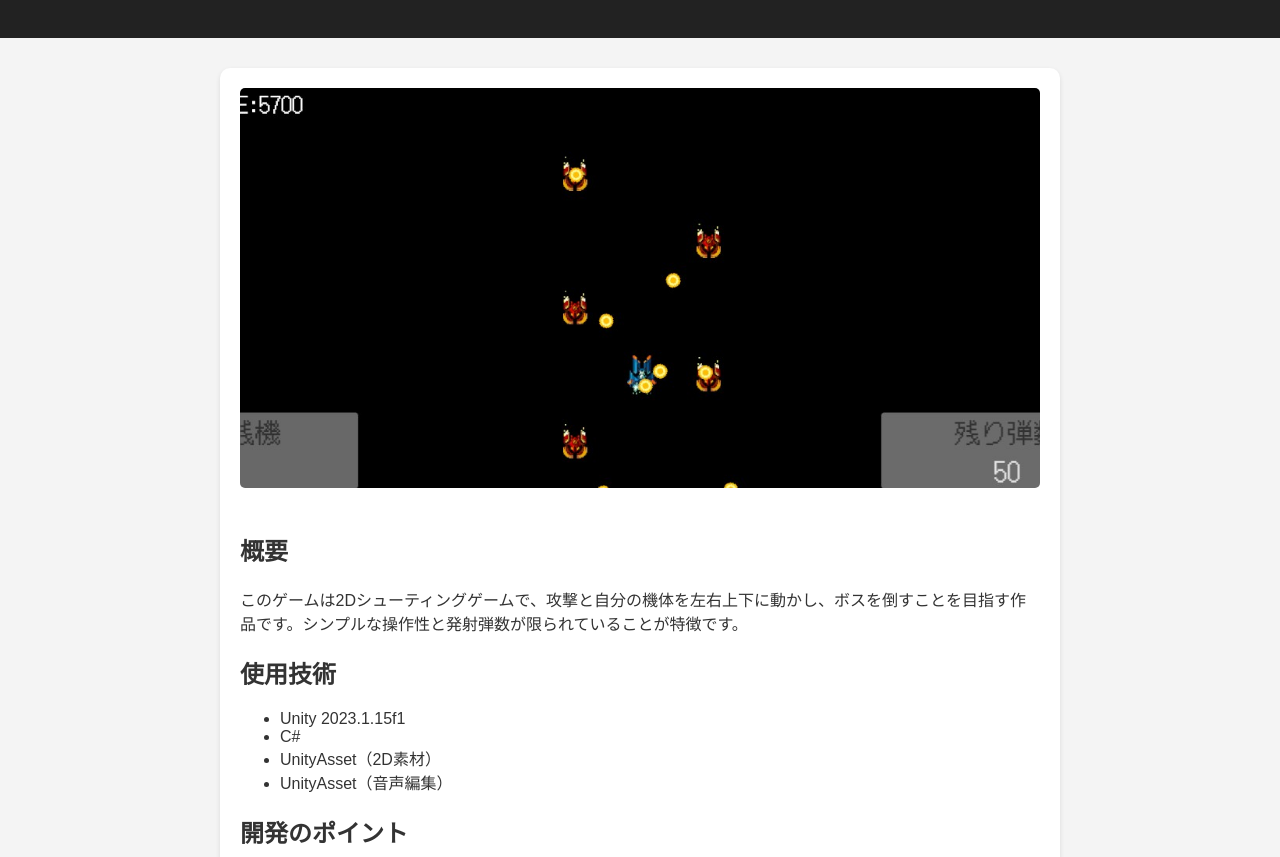
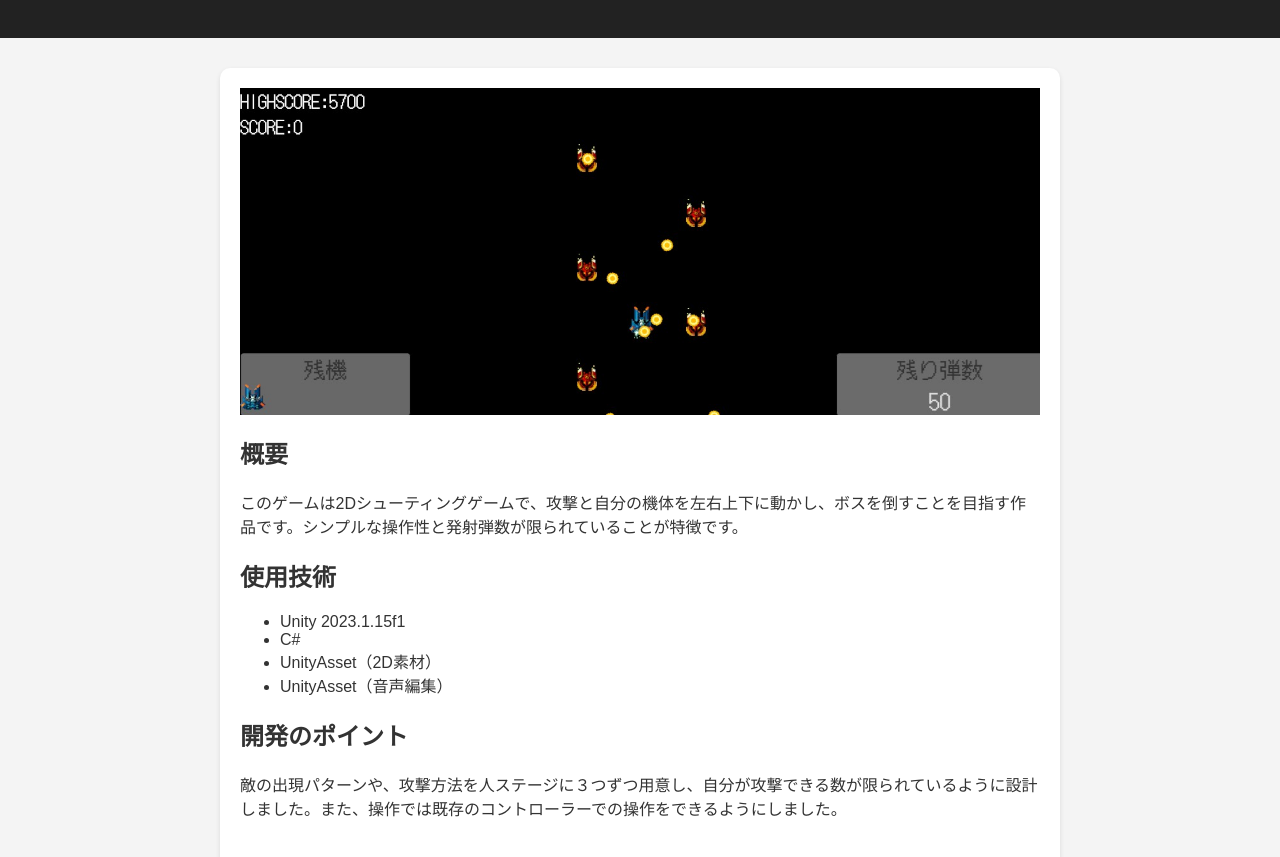
Before and after one commit to KitamuraRyuudai/kitamuraryuudai.github.io, a plain HTML site: page game1.html in a window 1280 px wide. Shown: the part 69-926 px from the top of the page. Drawn offline with Linux system fonts and the light colour scheme.

Commit message:
Update game1.html

```diff
--- a/game1.html
+++ b/game1.html
@@ -28,9 +28,8 @@
         }
         .game-image {
             width: 100%;
-            height: 400px;
-            object-fit: cover;
-            border-radius: 5px;
+            height: auto;
+            display: block;
             margin-bottom: 20px;
         }
         h1 {
@@ -85,7 +84,7 @@
     <div class="section">
         <h2>開発のポイント</h2>
         <p>
-            プレイヤーの操作感やエフェクト演出にこだわり、テンポよく遊べるよう設計しました。また、ステージエディタ機能も実装しており、自作ステージの共有が可能です。
+            敵の出現パターンや、攻撃方法を人ステージに３つずつ用意し、自分が攻撃できる数が限られているように設計しました。また、操作では既存のコントローラーでの操作をできるようにしました。
         </p>
     </div>
     <a href="index.html" class="back-link">← ポートフォリオ一覧へ戻る</a>
```
